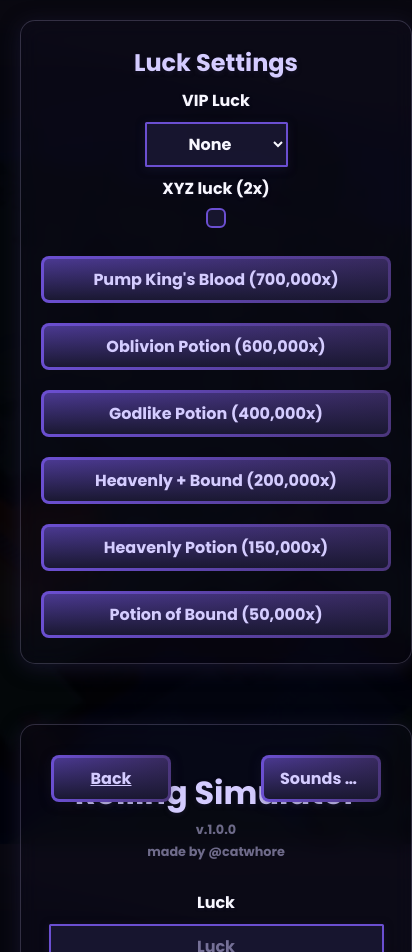
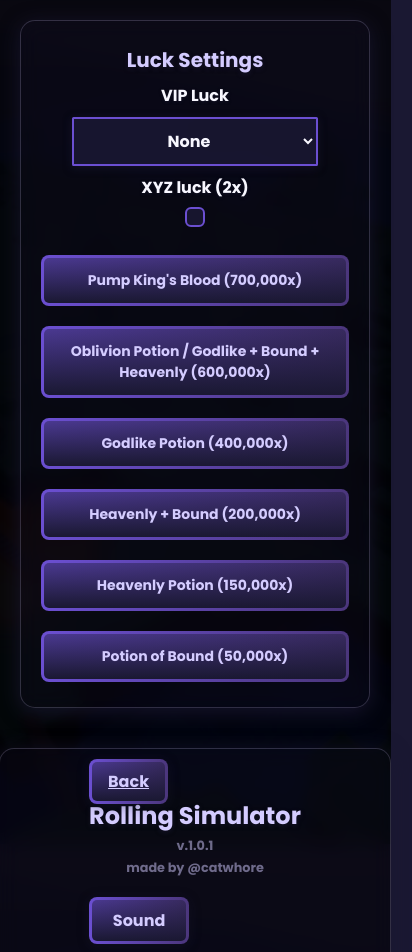
Before and after one commit to catwhole/catwhole.github.io, a plain HTML site: page rollingsim/index.html in a window 390 px wide. Shown: the top 952 px of the page, 412 px wide, since content can reach past the window. Drawn offline with Linux system fonts and the light colour scheme.

Commit message:
aaaa 1.0.1

```diff
--- a/rollingsim/functions.js
+++ b/rollingsim/functions.js
@@ -27,7 +27,10 @@ let videoPlaying = false;
 
 function isMobileDevice() {
     return /Android|webOS|iPhone|iPad|iPod|BlackBerry|IEMobile|Opera Mini/i.test(navigator.userAgent)
-        || (window.matchMedia("(max-width: 768px)").matches);
+        || (window.matchMedia("(max-width: 768px)").matches)
+        || ('ontouchstart' in window)
+        || (navigator.maxTouchPoints > 0)
+        || (navigator.msMaxTouchPoints > 0);
 }
 
 function playSound(audioElement) {
@@ -132,6 +135,13 @@ document.addEventListener('DOMContentLoaded', () => {
 
 function playAuraVideo(videoId) {
     if (isMobileDevice()) {
+        const bgMusic = document.getElementById('bgMusic');
+        if (bgMusic && !bgMusic.paused) {
+            bgMusic.pause();
+            setTimeout(() => {
+                if (soundEnabled) bgMusic.play();
+            }, 500);
+        }
         return;
     }
 
--- a/rollingsim/index.html
+++ b/rollingsim/index.html
@@ -2,7 +2,7 @@
 <html lang="en">
 <head>
     <meta charset="UTF-8">
-    <meta name="viewport" content="width=device-width, initial-scale=1.0">
+    <meta name="viewport" content="width=device-width, initial-scale=1.0, maximum-scale=1.0, user-scalable=no">
     <title>Test</title>
     <link rel="preconnect" href="https://fonts.googleapis.com">
     <link rel="preconnect" href="https://fonts.gstatic.com" crossorigin>
@@ -44,7 +44,7 @@
             </div>
             <div class="luck-presets">
                 <button onclick="setLuck(700000)">Pump King's Blood (700,000x)</button>
-                <button onclick="setLuck(600000)">Oblivion Potion (600,000x)</button>
+                <button onclick="setLuck(600000)">Oblivion Potion / Godlike + Bound + Heavenly (600,000x)</button>
                 <button onclick="setLuck(400000)">Godlike Potion (400,000x)</button>
                 <button onclick="setLuck(200000)">Heavenly + Bound (200,000x)</button>
                 <button onclick="setLuck(150000)">Heavenly Potion (150,000x)</button>
@@ -57,10 +57,10 @@
                     <a href="../" class="back-button">Back</a>
                     <h1>Rolling Simulator</h1>
                     <div class="version-info">
-                        <small class="version">v.1.0.0</small>
+                        <small class="version">v.1.0.1</small>
                         <small class="credits">made by @catwhore</small>
                     </div>
-                    <button class="play-sound" id="soundToggle" onclick="toggleSound()">Sounds On</button>
+                    <button class="play-sound" id="soundToggle" onclick="toggleSound()">Sound</button>
                 </div>
                 <div class="inputs">
                     <label for="luck-input">Luck</label>
--- a/rollingsim/style.css
+++ b/rollingsim/style.css
@@ -480,17 +480,61 @@ label {
     .page-layout {
         flex-direction: column;
         overflow-y: visible;
+        padding: 10px;
     }
 
     .luck-sidebar {
         position: static;
-        width: 100%;
-        margin-bottom: 20px;
-        max-height: none;
+        width: auto;
+        min-width: 0;
+        margin: 10px;
     }
 
     .main-content {
+        width: auto;
+    }
+
+    button {
+        font-size: 14px;
+        padding: 10px;
+        min-width: 100px;
+    }
+
+    .back-button, .play-sound {
+        position: relative;
+        top: 0;
+        left: 0;
+        right: 0;
+        width: auto;
+        margin: 5px auto;
+    }
+
+    .container, .roll-container, .result-container {
+        padding: 20px 10px;
+        margin: 10px;
+    }
+
+    h1 {
+        font-size: 24px;
+    }
+
+    h2 {
+        font-size: 20px;
+    }
+
+    .input, .rolls-input, .luck-input {
+        width: 80%;
+        font-size: 16px;
+        padding: 10px;
+    }
+
+    .aura-video {
         width: 100%;
+    }
+
+    .luck-presets button {
+        padding: 12px 8px;
+        font-size: 14px;
     }
 }
 
```
